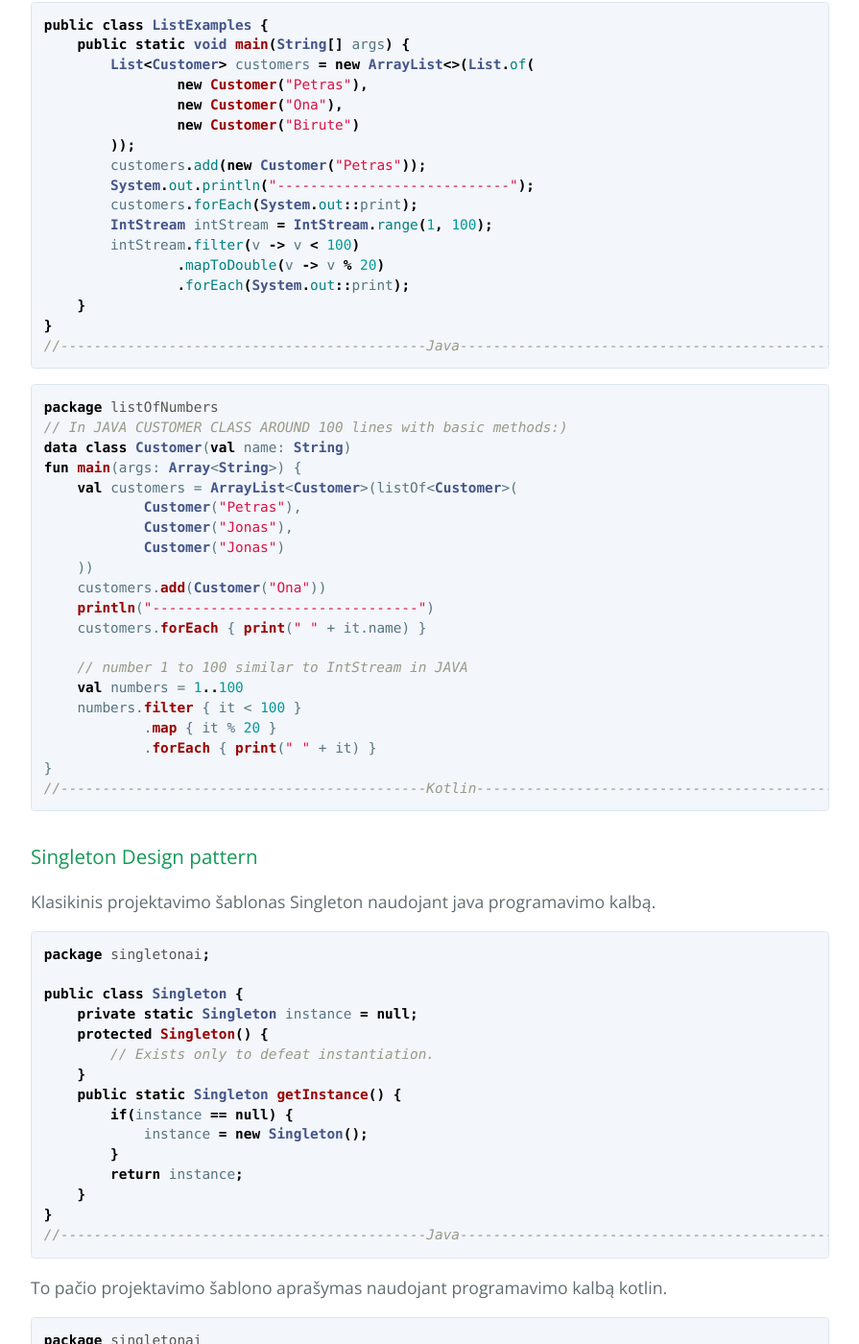
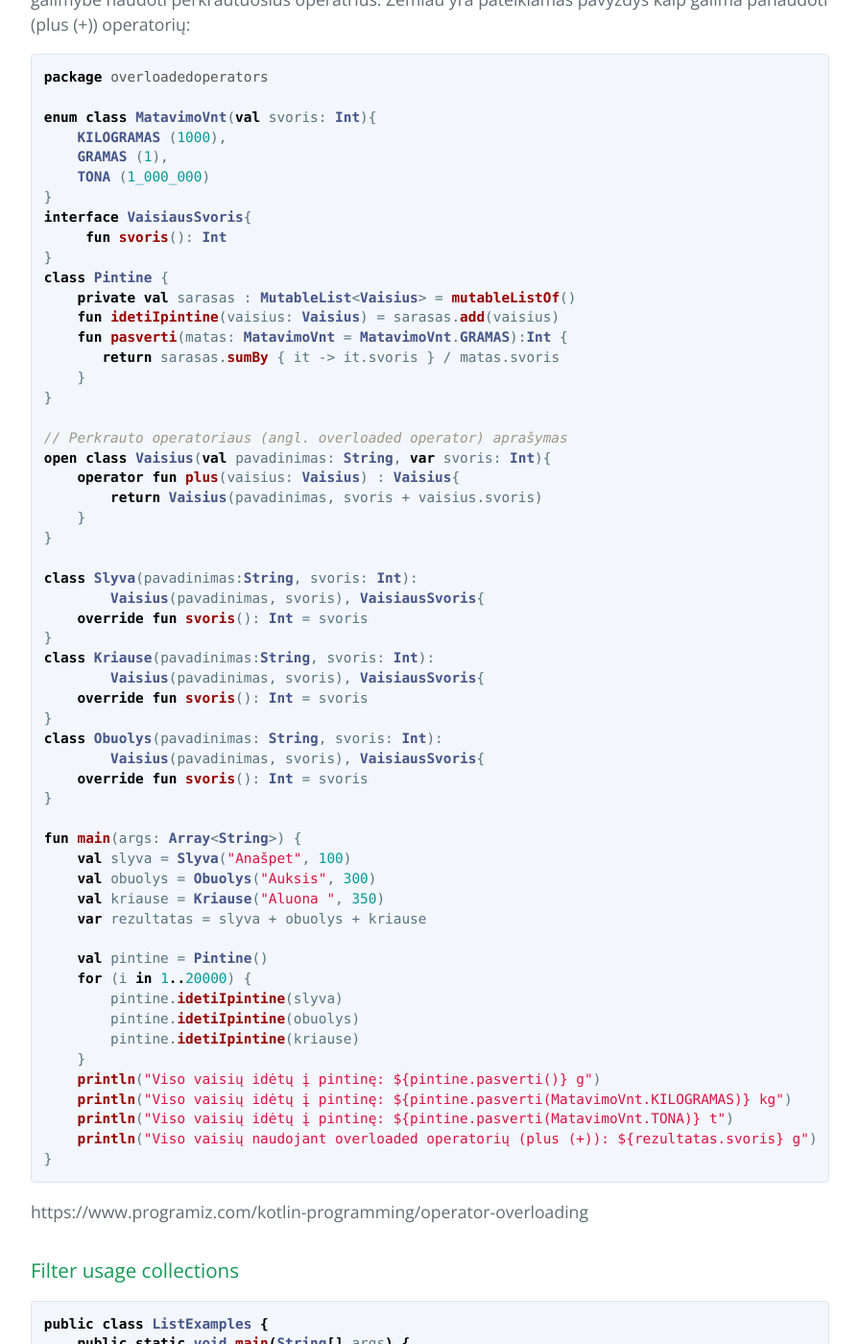
Before and after one commit to eif-courses/Java-Lecture-Notes, a Jekyll site: the page built from _posts/2017-10-29-overloading-kotlin-vs-java.md, in a window 1280 px wide and 1400 px high, scrolled down 5521 px. Shown: the whole window at 96% size, without its empty margins (192-1087 px from the left). Built offline with Jekyll 4.4.1, drawn with Linux system fonts in a browser that asks for light colours; some of the changed text lies outside the part shown.

Commit message:
Update 2017-10-29-overloading-kotlin-vs-java.md

````diff
--- a/_posts/2017-10-29-overloading-kotlin-vs-java.md
+++ b/_posts/2017-10-29-overloading-kotlin-vs-java.md
@@ -205,7 +205,71 @@ Funkcija skaičiuojanti faktorialą naudojant rekursiją.
 
 
 
-**Operatorių perkrovimas** Operator overloading
+### Operatorių perkrovimas
+
+Operatorių pekrovimas yra tik Kotlin kalboje panašumai lyginant su C++ kalba, kurioje taip pat yra galimybė naudoti perkrautuosius operatrius. Žemiau yra pateikiamas pavyzdys kaip galima panaudoti (plus (+)) operatorių:
+
+```kotlin
+package overloadedoperators
+
+enum class MatavimoVnt(val svoris: Int){
+    KILOGRAMAS (1000),
+    GRAMAS (1),
+    TONA (1_000_000)
+}
+interface VaisiausSvoris{
+     fun svoris(): Int
+}
+class Pintine {
+    private val sarasas : MutableList<Vaisius> = mutableListOf()
+    fun idetiIpintine(vaisius: Vaisius) = sarasas.add(vaisius)
+    fun pasverti(matas: MatavimoVnt = MatavimoVnt.GRAMAS):Int {
+       return sarasas.sumBy { it -> it.svoris } / matas.svoris
+    }
+}
+
+// Perkrauto operatoriaus (angl. overloaded operator) aprašymas
+open class Vaisius(val pavadinimas: String, var svoris: Int){
+    operator fun plus(vaisius: Vaisius) : Vaisius{
+        return Vaisius(pavadinimas, svoris + vaisius.svoris)
+    }
+}
+
+class Slyva(pavadinimas:String, svoris: Int):
+        Vaisius(pavadinimas, svoris), VaisiausSvoris{
+    override fun svoris(): Int = svoris
+}
+class Kriause(pavadinimas:String, svoris: Int):
+        Vaisius(pavadinimas, svoris), VaisiausSvoris{
+    override fun svoris(): Int = svoris
+}
+class Obuolys(pavadinimas: String, svoris: Int):
+        Vaisius(pavadinimas, svoris), VaisiausSvoris{
+    override fun svoris(): Int = svoris
+}
+
+fun main(args: Array<String>) {
+    val slyva = Slyva("Anašpet", 100)
+    val obuolys = Obuolys("Auksis", 300)
+    val kriause = Kriause("Aluona ", 350)
+    var rezultatas = slyva + obuolys + kriause
+
+    val pintine = Pintine()
+    for (i in 1..20000) {
+        pintine.idetiIpintine(slyva)
+        pintine.idetiIpintine(obuolys)
+        pintine.idetiIpintine(kriause)
+    }
+    println("Viso vaisių idėtų į pintinę: ${pintine.pasverti()} g")
+    println("Viso vaisių idėtų į pintinę: ${pintine.pasverti(MatavimoVnt.KILOGRAMAS)} kg")
+    println("Viso vaisių idėtų į pintinę: ${pintine.pasverti(MatavimoVnt.TONA)} t")
+    println("Viso vaisių naudojant overloaded operatorių (plus (+)): ${rezultatas.svoris} g")
+}
+```
+
+
+
+https://www.programiz.com/kotlin-programming/operator-overloading
 
 
 
````
